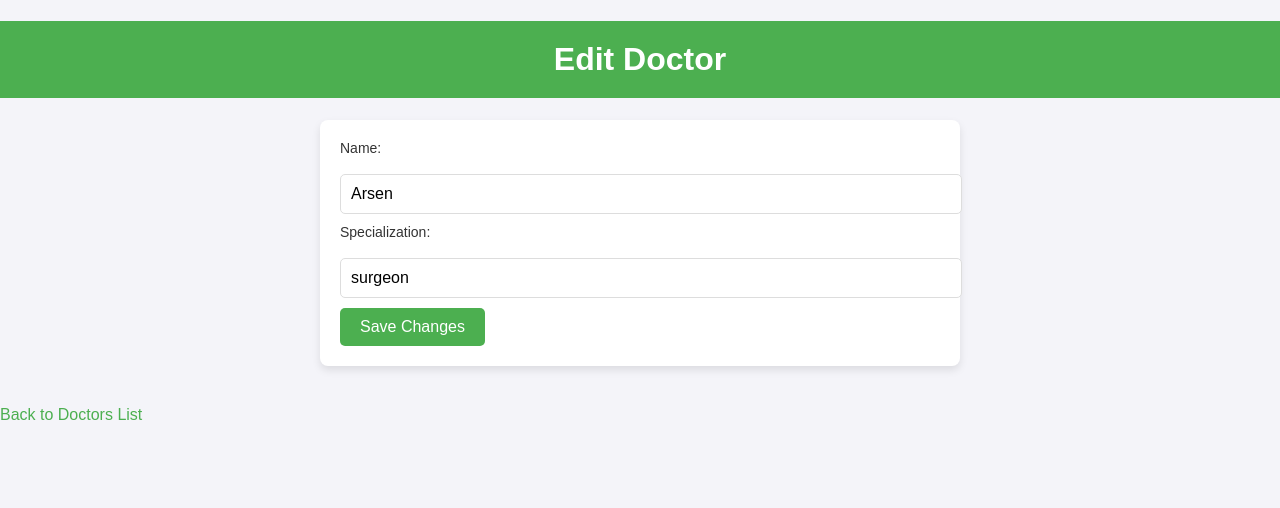
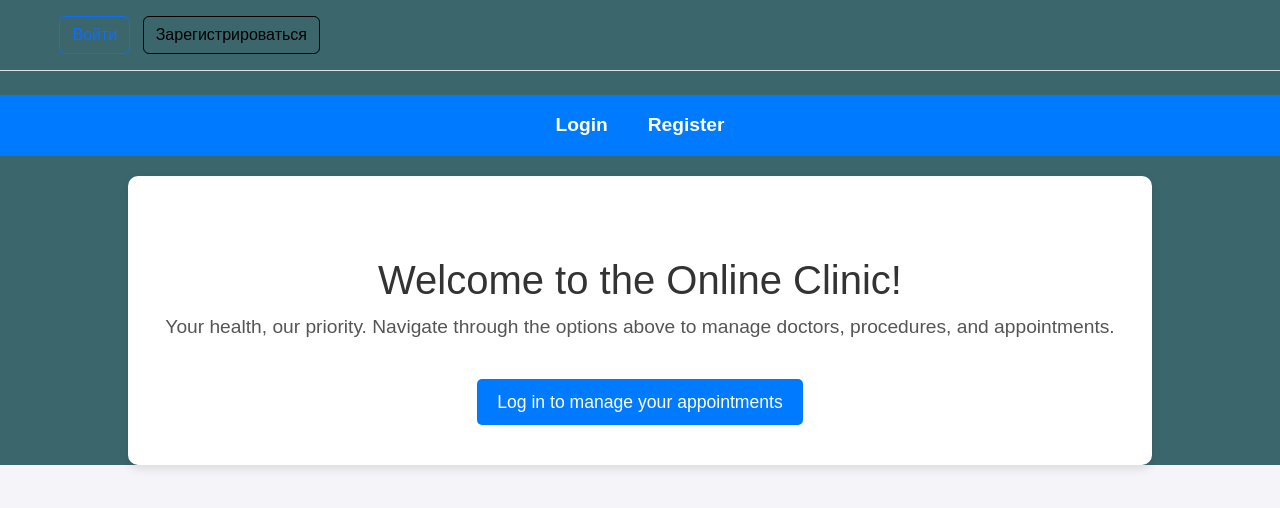
Before and after one commit to F1ckzArd/onlineclinic, a Flask app: template templates/edit_doctor.html in a window 1280 px wide. Shown: the top 508 px of the page. Run offline with Flask 3, Linux system fonts and the light colour scheme; the template is opened without the code that fills it: values that come from a table or form of the project are taken from there, others are empty; data comes from the database, SQL or seed files in the repository.

Commit message:
Update edit_doctor.html

```diff
--- a/templates/edit_doctor.html
+++ b/templates/edit_doctor.html
@@ -1,8 +1,10 @@
-<!DOCTYPE html>
-<html lang="en">
-<head>
-    <meta charset="UTF-8">
-    <title>Edit Doctor</title>
+{% extends 'base.html' %}
+
+{% block title %}
+Главная страница
+{% endblock %}
+
+{% block content %}
 <style>
     body {
         font-family: Arial, sans-serif;
@@ -11,77 +13,88 @@
         padding: 0;
     }
 
-        h1 {
-            text-align: center;
-            color: #333;
-            padding: 20px;
-            background-color: #4CAF50;
+    nav {
+        background-color: #007bff;
+        padding: 1rem;
         color: white;
+        display: flex;
+        justify-content: center;
+        align-items: center;
     }
 
-        form {
-            max-width: 600px;
-            margin: 20px auto;
-            padding: 20px;
-            background-color: white;
-            border-radius: 8px;
-            box-shadow: 0 4px 8px rgba(0, 0, 0, 0.1);
+    nav a {
+        margin: 0 20px;
+        text-decoration: none;
+        color: white;
+        font-weight: bold;
+        font-size: 1.2rem;
     }
 
-        label {
-            font-size: 14px;
-            margin-bottom: 8px;
-            display: block;
+    nav a:hover {
+        color: #ffcc00;
+    }
+
+    h1 {
+        margin-top: 40px;
+        font-size: 2.5rem;
         color: #333;
     }
 
-        input[type="text"] {
-            width: 100%;
-            padding: 10px;
-            margin: 10px 0;
-            border: 1px solid #ddd;
-            border-radius: 5px;
-            font-size: 16px;
+    .content {
+        padding: 40px 20px;
+        text-align: center;
+        background-color: white;
+        border-radius: 10px;
+        box-shadow: 0 4px 10px rgba(0, 0, 0, 0.1);
+        margin: 20px auto;
+        width: 80%;
+        max-width: 1200px;
     }
 
-        button {
-            padding: 10px 20px;
-            color: white;
-            background-color: #4CAF50;
-            border: none;
-            border-radius: 5px;
-            font-size: 16px;
-            cursor: pointer;
+    .content p {
+        font-size: 1.2rem;
+        color: #555;
+        line-height: 1.6;
     }
 
-        button:hover {
-            background-color: #45a049;
-        }
-
-        a {
+    .content a {
         display: inline-block;
         margin-top: 20px;
         text-decoration: none;
-            color: #4CAF50;
-            font-size: 16px;
+        background-color: #007bff;
+        color: white;
+        padding: 10px 20px;
+        border-radius: 5px;
+        font-size: 1.1rem;
     }
 
-        a:hover {
-            color: #45a049;
+    .content a:hover {
+        background-color: #0056b3;
     }
 </style>
-</head>
-<body>
-    <h1>Edit Doctor</h1>
-    <form action="/doctors/{{ doctor.id }}/edit" method="POST">
-        <label for="name">Name:</label>
-        <input type="text" id="name" name="name" value="{{ doctor.name }}" required>
-        <br>
-        <label for="specialization">Specialization:</label>
-        <input type="text" id="specialization" name="specialization" value="{{ doctor.specialization }}" required>
-        <br>
-        <button type="submit">Save Changes</button>
-    </form>
-    <a href="/doctors">Back to Doctors List</a>
-</body>
-</html>
+
+<div>
+    <nav>
+        {% if session.get('user_id') %}
+            <a href="/doctors">Doctors</a>
+            <a href="/procedures">Procedures</a>
+            <a href="/appointments">Appointments</a>
+            <a href="/about" style=" ">About</a>
+            <a href="/contact">Contact Us</a>
+            <a href="/otzyv">otzyv</a>
+        {% else %}
+            <a href="/login">Login</a>
+            <a href="/register">Register</a>
+        {% endif %}
+    </nav>
+
+    <div class="content">
+        <h1>Welcome to the Online Clinic!</h1>
+        <p>Your health, our priority. Navigate through the options above to manage doctors, procedures, and appointments.</p>
+        {% if not session.get('user_id') %}
+            <a href="/login">Log in to manage your appointments</a>
+        {% endif %}
+    </div>
+</div>
+
+{% endblock %}
```
Lines whose indentation alone changed are shown as unchanged.
